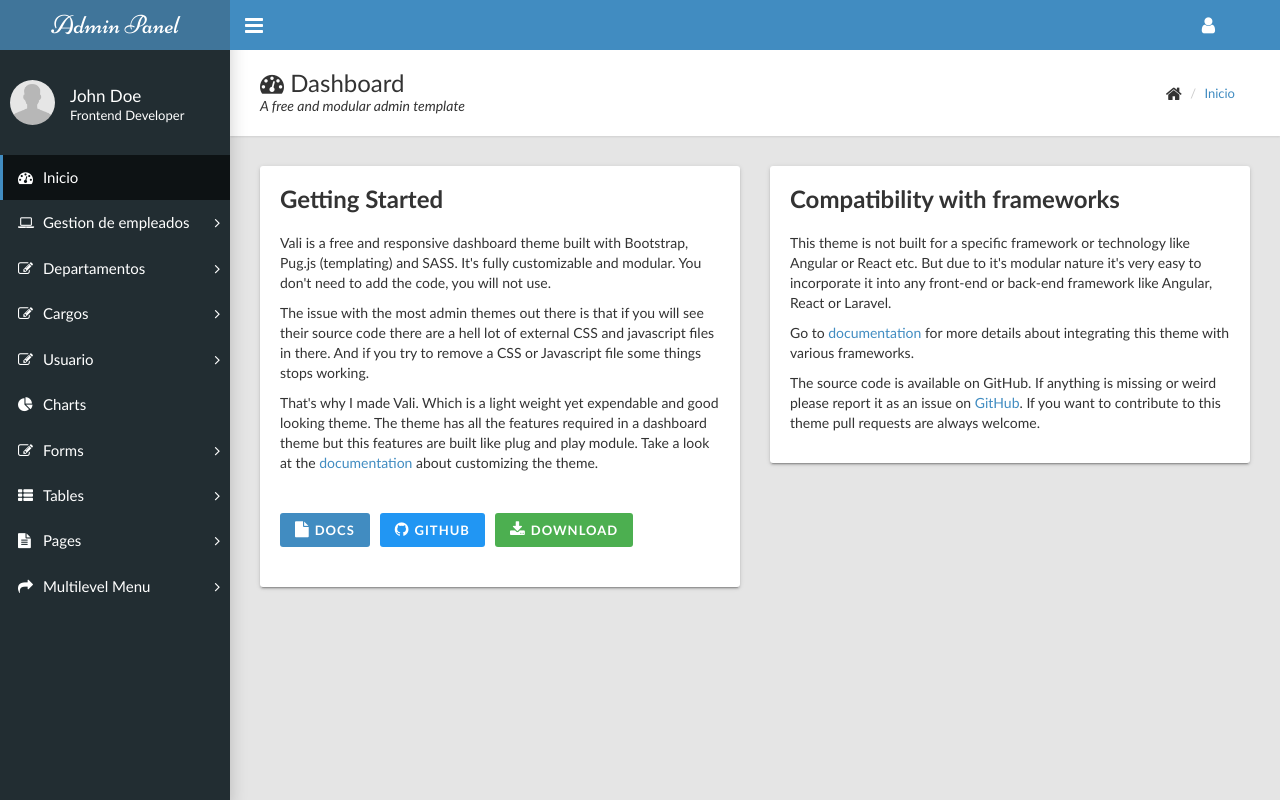
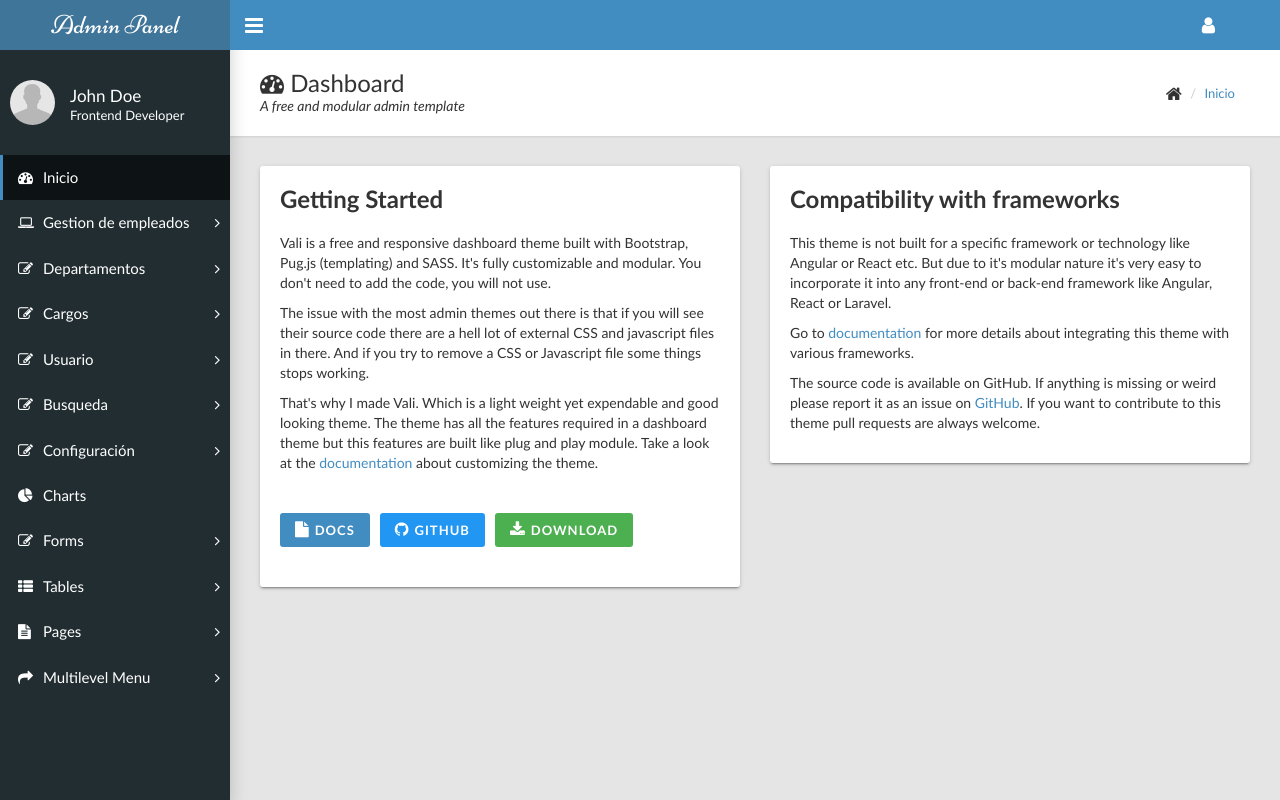
Before and after one commit to Kunai11/municipalidad, a PHP site: page /admin-panel/index.php in a window 1280 px wide. Run offline with PHP 8.4, Linux system fonts and the light colour scheme.

Commit message:
Creacion de menu

```diff
--- a/admin-panel/index.php
+++ b/admin-panel/index.php
@@ -98,7 +98,26 @@
               </ul>
             </li>
 
+ <li class="treeview"><a href="#"><i class="fa fa-edit"></i><span>Busqueda</span><i class="fa fa-angle-right"></i></a>
+              <ul class="treeview-menu">
+                <li><a href=""><i class="fa fa-circle-o"></i> Buscar departamento</a></li>
+                <li><a href=""><i class="fa fa-circle-o"></i> Buscar Cargo</a></li>
+                <li><a href=""><i class="fa fa-circle-o"></i> Buscar empleado</a></li>
+                <li><a href=""><i class="fa fa-circle-o"></i> Buscar usuario</a></li>
+              </ul>
+            </li>
 
+             <li class="treeview"><a href="#"><i class="fa fa-edit"></i><span>Configuraci&oacute;n</span><i class="fa fa-angle-right"></i></a>
+
+              <ul class="treeview-menu">
+                 <li class="treeview"><a href="#"><i class="fa fa-edit"></i><span>Planilla predeterminada</span><i class="fa fa-angle-right"></i></a>
+                    <ul class="treeview-menu">
+                <li><a href=""><i class="fa fa-circle-o"></i> Crear planilla</a></li>
+                <li><a href=""><i class="fa fa-circle-o"></i> Modificar planilla</a></li>
+                <li><a href=""><i class="fa fa-circle-o"></i> Eliminar planilla</a></li>
+              </ul>
+            </ul>
+            </li>
 
             <li><a href="charts.html"><i class="fa fa-pie-chart"></i><span>Charts</span></a></li>
             <li class="treeview"><a href="#"><i class="fa fa-edit"></i><span>Forms</span><i class="fa fa-angle-right"></i></a>
```
